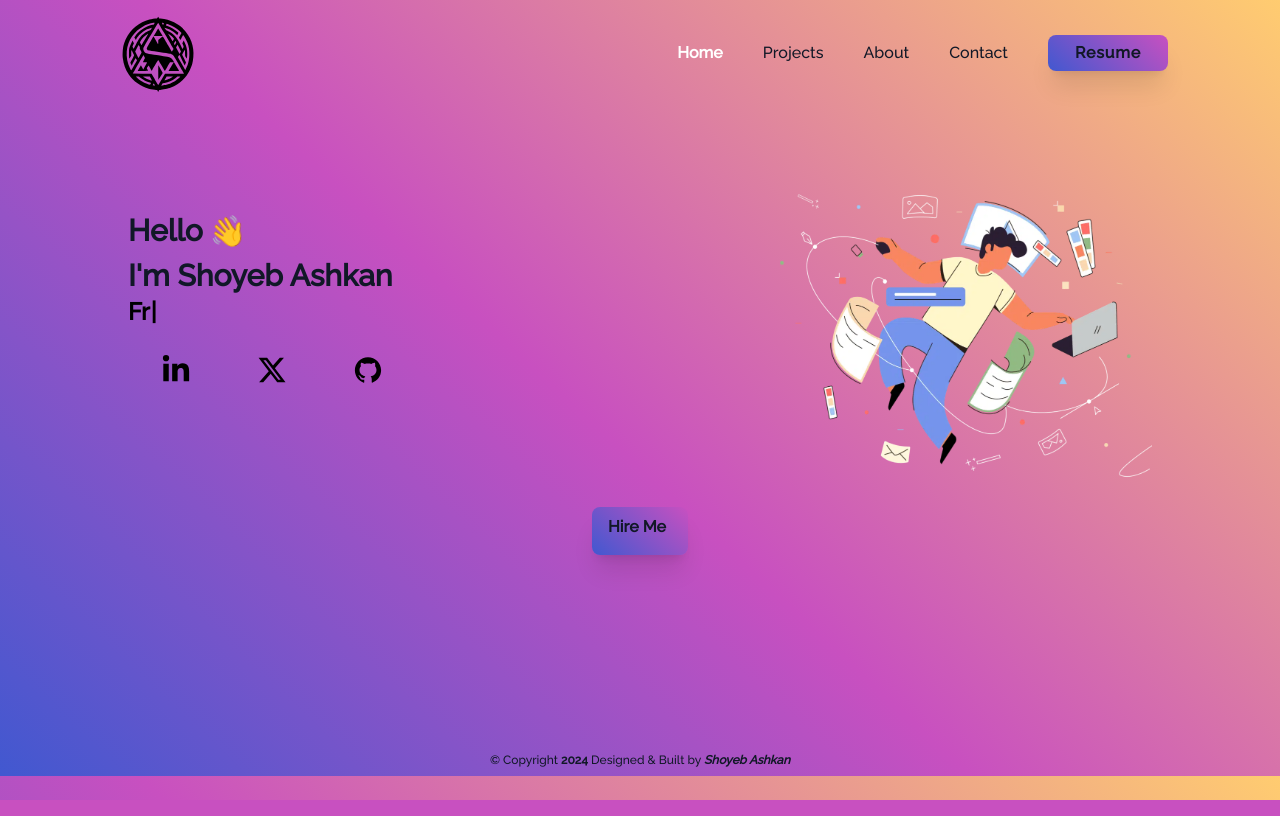
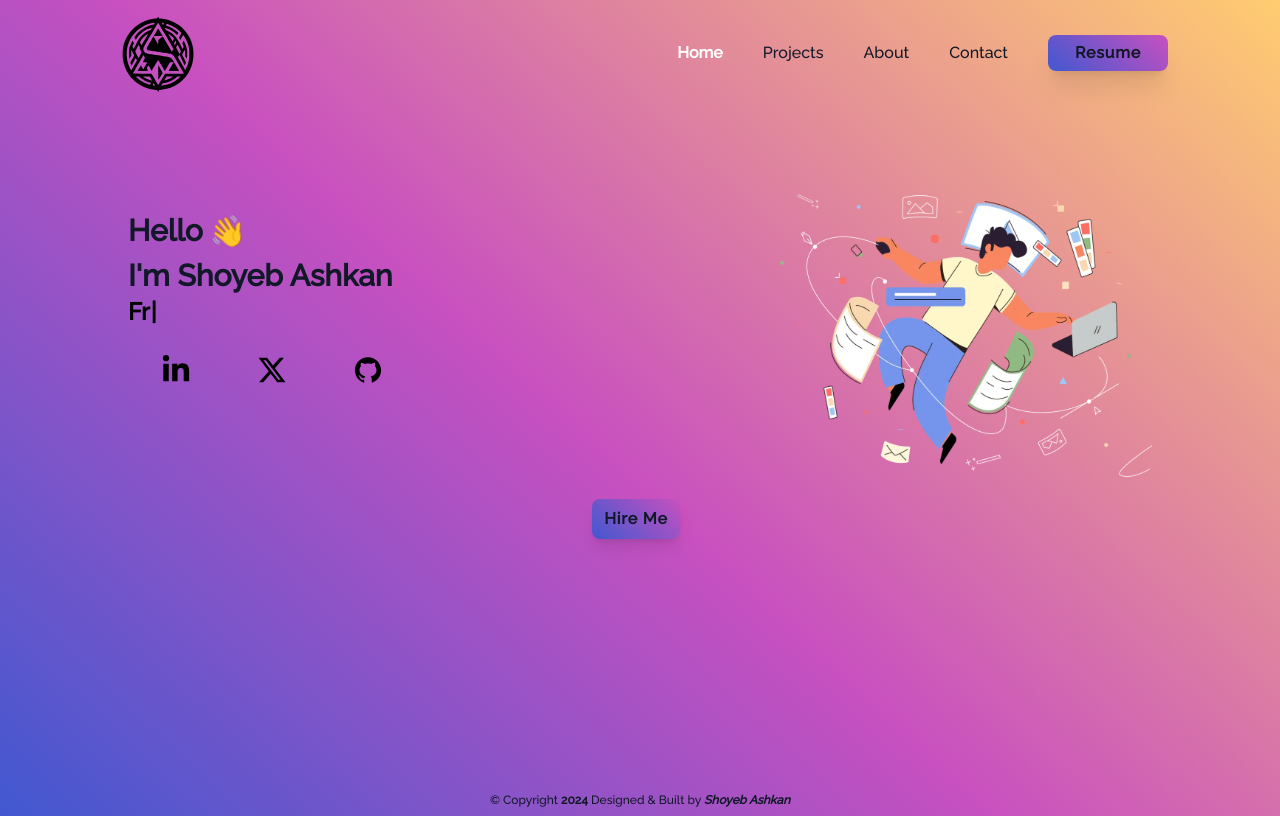
Before and after one commit to shoyeb-ashkan/my-portfolio, a React (Vite) app: page / in a window 1280 px wide. Built offline with nearby package versions, Linux system fonts and the light colour scheme.

Commit message:
pushing portfolio

```diff
--- a/src/components/Header.jsx
+++ b/src/components/Header.jsx
@@ -1,4 +1,4 @@
-import React, { useEffect, useRef, useState } from "react";
+import React, { useState } from "react";
 import logo from "../assets/svgs/logo.svg";
 import { CgMenuRight } from "react-icons/cg";
 import { NavLink, useLocation } from "react-router-dom";
@@ -6,8 +6,6 @@ import { UserData } from "../data/UserData";
 
 function Header() {
   const [mobileMenuOpen, setMobileMenuOpen] = useState(false);
-  const menuRef = useRef(null);
-  const buttonRef = useRef(null);
 
   const location = useLocation();
 
@@ -32,7 +30,7 @@ function Header() {
           <div className="flex flex-row space-x-4 gap-6 cursor-pointer items-center">
             <NavLink
               className={({ isActive }) =>
-                ` ${
+                `duration-500 hover:underline underline-offset-4 hover:text-white ${
                   isActive
                     ? "text-white font-semibold"
                     : "text-gray-900 font-medium"
@@ -44,7 +42,7 @@ function Header() {
             </NavLink>
             <NavLink
               className={({ isActive }) =>
-                ` ${
+                `duration-500 hover:underline underline-offset-4 hover:text-white ${
                   isActive
                     ? "text-white font-semibold"
                     : "text-gray-900 font-medium"
@@ -56,7 +54,7 @@ function Header() {
             </NavLink>
             <NavLink
               className={({ isActive }) =>
-                ` ${
+                `duration-500 hover:underline underline-offset-4 hover:text-white ${
                   isActive
                     ? "text-white font-semibold"
                     : "text-gray-900 font-medium"
@@ -71,7 +69,7 @@ function Header() {
                 ` ${
                   isActive
                     ? "text-white font-semibold"
-                    : "text-gray-900 font-medium"
+                    : "text-gray-900 font-medium duration-500 hover:underline underline-offset-4 hover:text-white"
                 }`
               }
               to="contact"
@@ -83,7 +81,7 @@ function Header() {
                 onClick={() => {
                   window.open(resumeUrl);
                 }}
-                className="w-[120px] button-UI text-gray-900 hover:text-white font-bold py-1.5 px-4 rounded-lg tracking-wider shadow-xl"
+                className="w-[120px] button-UI text-gray-900 hover:text-white font-bold py-1.5 px-4 rounded-lg tracking-wider shadow-xl duration-500 hover:underline underline-offset-4"
               >
                 Resume
               </button>
@@ -93,10 +91,7 @@ function Header() {
         {/* Mobile view */}
         {mobileMenuOpen && (
           <div>
-            <nav
-              ref={menuRef}
-              className="sm:hidden absolute top-0 z-0 right-0 w-[200px] h-screen shadow-lg  bg-gradient-to-tr from-[#4158d0]/70 via-[#c850c0]/80 to-[#ffcc70]/90"
-            >
+            <nav className="sm:hidden absolute top-0 z-0 right-0 w-[200px] h-screen shadow-lg  bg-gradient-to-tr from-[#4158d0]/70 via-[#c850c0]/80 to-[#ffcc70]/90">
               <div className="flex mt-[70px] flex-col gap-8 items-center">
                 <NavLink
                   className={({ isActive }) =>
@@ -104,7 +99,7 @@ function Header() {
                       isActive
                         ? "text-white font-semibold"
                         : "text-gray-900 font-medium"
-                    } cursor-pointer`
+                    } cursor-pointer duration-500 hover:underline underline-offset-4`
                   }
                   onClick={toggleMobileMenu}
                   to="/"
@@ -117,7 +112,7 @@ function Header() {
                       isActive
                         ? "text-white font-semibold"
                         : "text-gray-900 font-medium"
-                    } cursor-pointer`
+                    } cursor-pointer duration-500 hover:underline underline-offset-4`
                   }
                   onClick={toggleMobileMenu}
                   to="projects"
@@ -130,7 +125,7 @@ function Header() {
                       isActive
                         ? "text-white font-semibold"
                         : "text-gray-900 font-medium"
-                    } cursor-pointer`
+                    } cursor-pointer duration-500 hover:underline underline-offset-4`
                   }
                   onClick={toggleMobileMenu}
                   to="about"
@@ -144,7 +139,7 @@ function Header() {
                       isActive
                         ? "text-white font-semibold"
                         : "text-gray-900 font-medium"
-                    } cursor-pointer`
+                    } cursor-pointer duration-500 hover:underline underline-offset-4`
                   }
                   to="contact"
                 >
@@ -155,7 +150,7 @@ function Header() {
                     onClick={() => {
                       window.open(resumeUrl);
                     }}
-                    className="w-[120px] button-UI text-gray-900 hover:text-white font-bold py-1.5 px-4 rounded-lg tracking-wider shadow-xl cursor-pointer"
+                    className="w-[120px] button-UI text-gray-900 hover:text-white font-bold py-1.5 px-4 rounded-lg tracking-wider shadow-xl cursor-pointer duration-500"
                   >
                     Resume
                   </button>
@@ -167,7 +162,6 @@ function Header() {
 
         <div className="sm:hidden block">
           <button
-            ref={buttonRef}
             className="block mr-5 z-[1000] absolute top-2 right-2 hover:text-gray-900 focus:outline-none"
             onClick={toggleMobileMenu}
           >
--- a/src/pages/Home.jsx
+++ b/src/pages/Home.jsx
@@ -1,5 +1,5 @@
 import React from "react";
-import { AiFillGithub} from "react-icons/ai";
+import { AiFillGithub } from "react-icons/ai";
 import { FaXTwitter, FaLinkedinIn } from "react-icons/fa6";
 import { UserData } from "../data/UserData";
 
@@ -17,11 +17,7 @@ function Home() {
     // AiFillInstagram: AiFillInstagram,
   };
   return (
-    <div
-      className={
-        "w-full mb-24 min-h-[520px]"
-      }
-    >
+    <div className="w-full mb-24 min-h-[540px] lg:h-[70vh]">
       <div className=" w-[90%] flex items-center flex-col lg:justify-between mt-32 sm:flex-row mx-auto lg:w-[80%]">
         <div className="w-full">
           <h2 className="text-3xl font-semibold lg:text-3xl text-gray-900 leading-tight">
@@ -61,10 +57,10 @@ function Home() {
           />
         </div>
       </div>
-      <div className="flex w-full justify-center">
+      <div className="flex w-full flex-wrap justify-center">
         <Link
           to="contact"
-          className="w-24 h-12 sm:mt-[10%] button-UI m-10 text-gray-900 lg:mt-7 hover:text-white font-semibold py-2 px-4 rounded-lg shadow-xl hover:bg-white hover:bg-opacity-20 hover:shadow-lg hover:opacity-80"
+          className=" inline-block button-UI rounded-lg px-3 py-2 tracking-wider font-semibold text-gray-900 mr-2 my-2 mt-5 shadow-lg hover:text-white duration-300"
         >
           Hire Me
         </Link>
```
